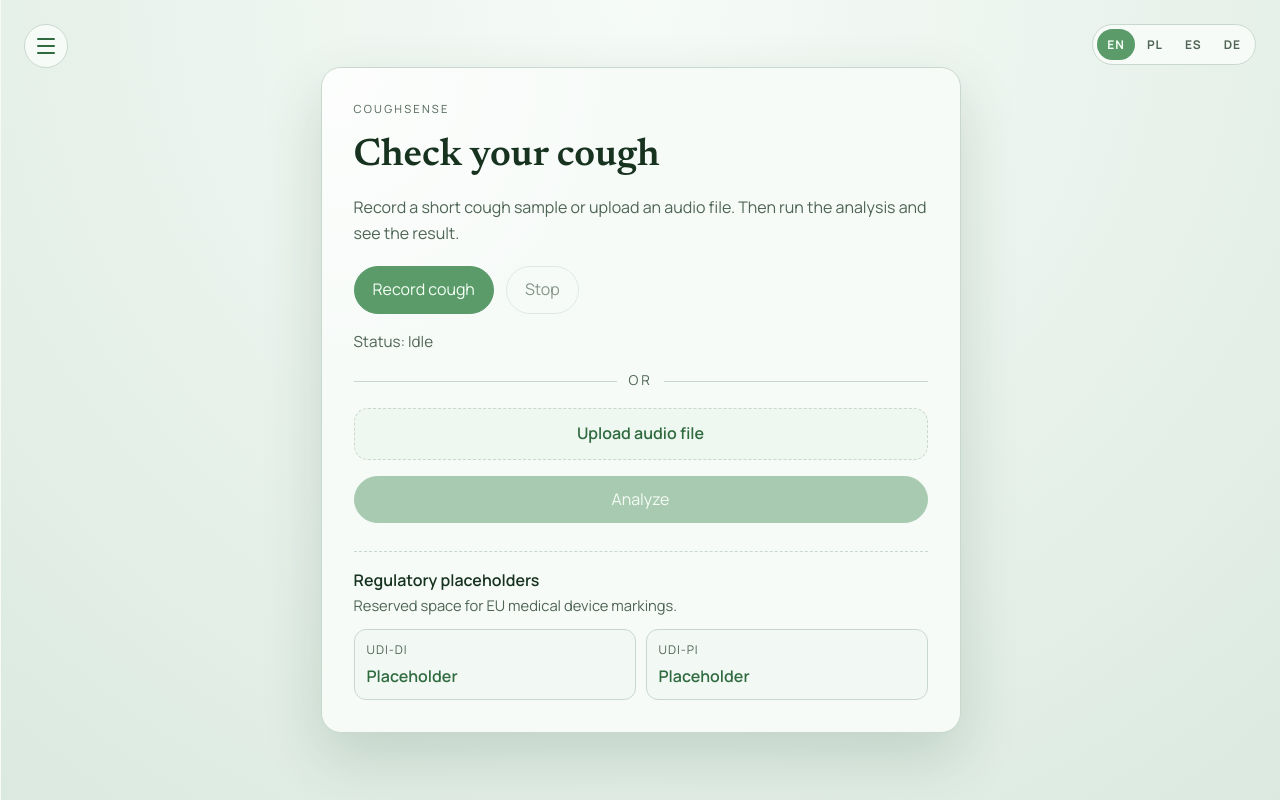
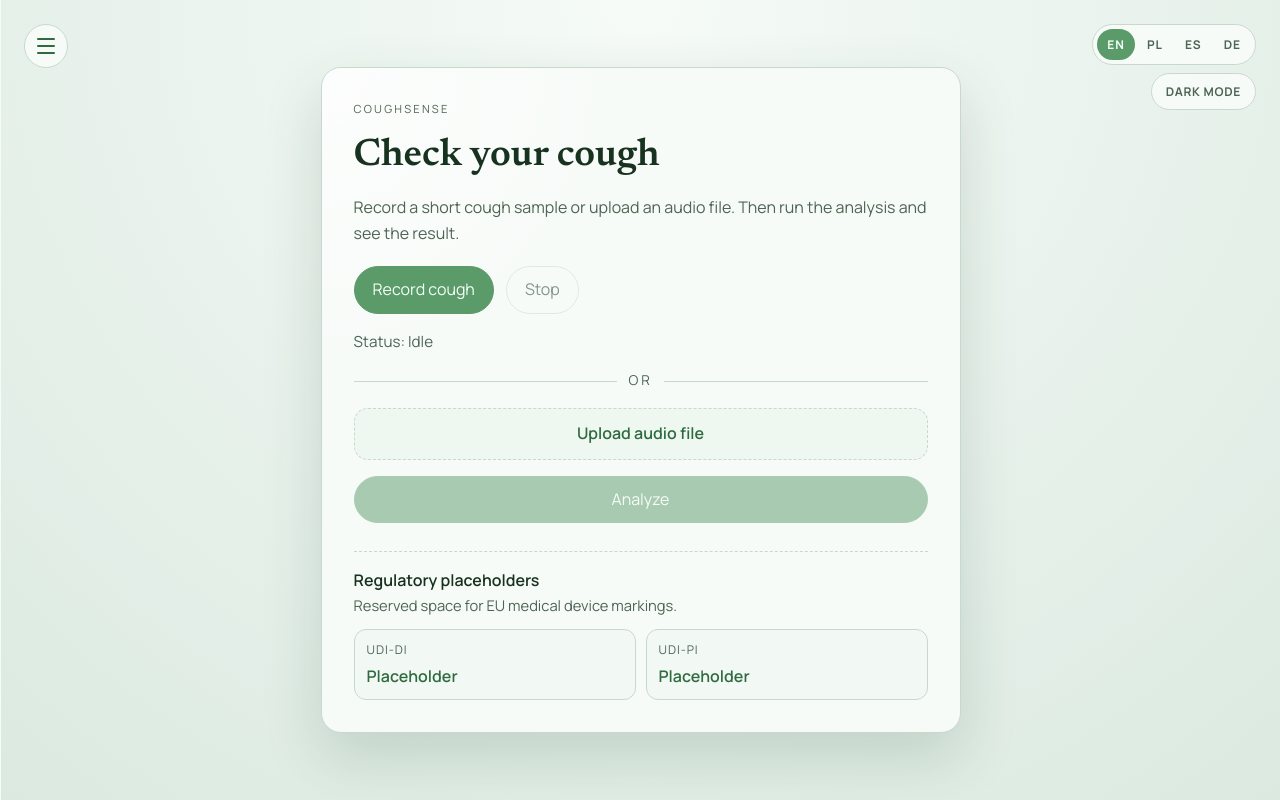
Before and after one commit to arkadiusoo/CoughSense-frontend, a React (Vite) app: page / in a window 1280 px wide. Built offline with nearby package versions, Linux system fonts and the light colour scheme.

Commit message:
dark mode implemented

```diff
--- a/src/App.jsx
+++ b/src/App.jsx
@@ -7,6 +7,7 @@
 
 const DEFAULT_SIDEBAR_WIDTH = 320;
 const LANGUAGE_STORAGE_KEY = "coughsense.language";
+const THEME_STORAGE_KEY = "coughsense.theme";
 const RESULT_INDEX_BY_TEXT = (() => {
   const map = new Map();
   Object.values(translations).forEach((entry) => {
@@ -73,6 +74,21 @@
   return "en";
 }
 
+function getInitialTheme() {
+  if (typeof window === "undefined") {
+    return "light";
+  }
+
+  const stored = window.localStorage.getItem(THEME_STORAGE_KEY);
+  if (stored === "dark" || stored === "light") {
+    return stored;
+  }
+
+  return window.matchMedia?.("(prefers-color-scheme: dark)").matches
+    ? "dark"
+    : "light";
+}
+
 export default function App() {
   const [selectedFile, setSelectedFile] = useState(null);
   const [stage, setStage] = useState("input");
@@ -83,6 +99,7 @@
   const [isResizing, setIsResizing] = useState(false);
   const [language, setLanguage] = useState(() => getInitialLanguage());
   const [showDisclaimer, setShowDisclaimer] = useState(false);
+  const [theme, setTheme] = useState(() => getInitialTheme());
 
   const { history, addEntry } = useAnalysisHistory();
   const t = translations[language] ?? translations.en;
@@ -126,6 +143,16 @@
       window.localStorage.setItem(LANGUAGE_STORAGE_KEY, language);
     }
   }, [language]);
+
+  useEffect(() => {
+    if (typeof document !== "undefined") {
+      document.documentElement.dataset.theme = theme;
+    }
+
+    if (typeof window !== "undefined") {
+      window.localStorage.setItem(THEME_STORAGE_KEY, theme);
+    }
+  }, [theme]);
 
   useEffect(() => {
     if (!audioBlob) {
@@ -200,6 +227,10 @@
     setShowDisclaimer(false);
   };
 
+  const handleToggleTheme = () => {
+    setTheme((value) => (value === "dark" ? "light" : "dark"));
+  };
+
   const handleReset = () => {
     setStage("input");
     setProgress(0);
@@ -271,6 +302,7 @@
         <span />
       </button>
 
+      <div className="top-controls">
         <div className="lang-switcher" aria-label={t.languageLabel}>
           <button
             type="button"
@@ -307,6 +339,16 @@
             aria-label={t.languageGermanLabel}
           >
             DE
+          </button>
+        </div>
+        <button
+          type="button"
+          className="theme-toggle"
+          onClick={handleToggleTheme}
+          aria-label={theme === "dark" ? t.themeLightLabel : t.themeDarkLabel}
+          aria-pressed={theme === "dark"}
+        >
+          {theme === "dark" ? t.themeLightLabel : t.themeDarkLabel}
         </button>
       </div>
 
--- a/src/i18n/translations.js
+++ b/src/i18n/translations.js
@@ -30,6 +30,9 @@
     languagePolishLabel: "Switch to Polish",
     languageSpanishLabel: "Switch to Spanish",
     languageGermanLabel: "Switch to German",
+    themeLabel: "Theme",
+    themeDarkLabel: "Dark mode",
+    themeLightLabel: "Light mode",
     disclaimerTitle: "Important notice",
     disclaimerBody:
       "This tool does not replace a medical consultation. The analysis result may be incorrect. If you have any doubts about your health, consult a doctor.",
@@ -80,6 +83,9 @@
     languagePolishLabel: "Zmień na polski",
     languageSpanishLabel: "Zmień na hiszpański",
     languageGermanLabel: "Zmień na niemiecki",
+    themeLabel: "Motyw",
+    themeDarkLabel: "Tryb ciemny",
+    themeLightLabel: "Tryb jasny",
     disclaimerTitle: "Ważna informacja",
     disclaimerBody:
       "To narzędzie nie zastępuje konsultacji lekarskiej. Wynik analizy może być błędny. Jeśli masz jakiekolwiek wątpliwości dotyczące zdrowia, skonsultuj się z lekarzem.",
@@ -131,6 +137,9 @@
     languagePolishLabel: "Cambiar a polaco",
     languageSpanishLabel: "Cambiar a español",
     languageGermanLabel: "Cambiar a alemán",
+    themeLabel: "Tema",
+    themeDarkLabel: "Modo oscuro",
+    themeLightLabel: "Modo claro",
     disclaimerTitle: "Aviso importante",
     disclaimerBody:
       "Esta herramienta no reemplaza una consulta médica. El resultado del análisis puede ser incorrecto. Si tienes dudas sobre tu salud, consulta a un médico.",
@@ -182,6 +191,9 @@
     languagePolishLabel: "Zu Polnisch wechseln",
     languageSpanishLabel: "Zu Spanisch wechseln",
     languageGermanLabel: "Zu Deutsch wechseln",
+    themeLabel: "Thema",
+    themeDarkLabel: "Dunkler Modus",
+    themeLightLabel: "Heller Modus",
     disclaimerTitle: "Wichtiger Hinweis",
     disclaimerBody:
       "Dieses Tool ersetzt keine ärztliche Konsultation. Das Analyseergebnis kann falsch sein. Wenn Sie Zweifel an Ihrer Gesundheit haben, wenden Sie sich an einen Arzt.",
--- a/src/styles/app.css
+++ b/src/styles/app.css
@@ -1,6 +1,11 @@
 .app {
   min-height: 100vh;
-  background: radial-gradient(1200px circle at top, #f6fbf7 0%, #e5f0e9 55%, #d6e6dc 100%);
+  background: radial-gradient(
+    1200px circle at top,
+    var(--bg-1) 0%,
+    var(--bg-2) 55%,
+    var(--bg-3) 100%
+  );
   position: relative;
 }
 
@@ -49,17 +54,24 @@
   z-index: 10;
 }
 
-.lang-switcher {
+.top-controls {
   position: fixed;
   top: 24px;
   right: 24px;
+  display: flex;
+  flex-direction: column;
+  gap: 8px;
+  align-items: flex-end;
+  z-index: 10;
+}
+
+.lang-switcher {
   display: flex;
   gap: 2px;
   padding: 4px;
   border-radius: 999px;
   border: 1px solid var(--border);
   background: var(--card);
-  z-index: 10;
   flex-wrap: wrap;
   max-width: 220px;
 }
@@ -86,6 +98,18 @@
   background: var(--accent);
   color: #f4fff6;
   border-radius: 999px;
+}
+
+.theme-toggle {
+  border-radius: 999px;
+  border: 1px solid var(--border);
+  background: var(--card);
+  padding: 8px 14px;
+  font-size: 0.75rem;
+  font-weight: 700;
+  letter-spacing: 0.06em;
+  text-transform: uppercase;
+  color: var(--muted);
 }
 
 .menu-button span {
@@ -141,7 +165,7 @@
 }
 
 .history-item {
-  background: #eef6f0;
+  background: var(--surface-alt);
   border: 1px solid var(--border);
   border-radius: 12px;
   padding: 12px;
@@ -192,7 +216,7 @@
   content: "";
   position: absolute;
   inset: 0;
-  background: radial-gradient(500px circle at top left, rgba(255, 255, 255, 0.7), transparent 60%);
+  background: radial-gradient(500px circle at top left, var(--card-glow), transparent 60%);
   pointer-events: none;
 }
 
@@ -264,7 +288,7 @@
   padding: 12px;
   border-radius: 14px;
   border: 1px dashed var(--border);
-  background: #eff7f1;
+  background: var(--upload);
   font-weight: 600;
   color: var(--accent-dark);
   cursor: pointer;
@@ -282,7 +306,7 @@
   align-items: center;
   justify-content: space-between;
   gap: 12px;
-  background: #f4faf6;
+  background: var(--surface);
   border-radius: 12px;
   padding: 12px 14px;
   border: 1px solid var(--border);
@@ -307,7 +331,7 @@
 button {
   border-radius: 999px;
   border: 1px solid var(--border);
-  background: #ffffff;
+  background: var(--card);
   color: var(--text);
   padding: 10px 18px;
   font-weight: 600;
@@ -317,7 +341,7 @@
 
 button:hover:not(:disabled) {
   transform: translateY(-1px);
-  box-shadow: 0 10px 20px rgba(27, 62, 40, 0.12);
+  box-shadow: 0 10px 20px var(--hover-shadow);
   border-color: var(--accent);
 }
 
@@ -354,13 +378,13 @@
 .progress-track {
   height: 10px;
   border-radius: 999px;
-  background: #d7e7dc;
+  background: var(--progress-track);
   overflow: hidden;
 }
 
 .progress-bar {
   height: 100%;
-  background: linear-gradient(90deg, #6fb081 0%, #4b8d63 100%);
+  background: linear-gradient(90deg, var(--progress-start) 0%, var(--progress-end) 100%);
   width: 0%;
   transition: width 200ms ease;
 }
@@ -383,7 +407,7 @@
 .modal-backdrop {
   position: fixed;
   inset: 0;
-  background: rgba(21, 39, 28, 0.45);
+  background: var(--modal-backdrop);
   display: flex;
   align-items: center;
   justify-content: center;
@@ -447,7 +471,7 @@
   padding: 10px 12px;
   border-radius: 12px;
   border: 1px solid var(--border);
-  background: #f2f8f4;
+  background: var(--surface);
 }
 
 .regulatory-label {
@@ -505,7 +529,7 @@
   }
 
   .menu-button,
-  .lang-switcher {
+  .top-controls {
     top: 16px;
   }
 
@@ -513,8 +537,11 @@
     left: 16px;
   }
 
+  .top-controls {
+    right: 16px;
+  }
+
   .lang-switcher {
-    right: 16px;
     max-width: 180px;
   }
 
--- a/src/styles/index.css
+++ b/src/styles/index.css
@@ -2,6 +2,9 @@
 
 :root {
   --bg: #e9f3ec;
+  --bg-1: #f6fbf7;
+  --bg-2: #e5f0e9;
+  --bg-3: #d6e6dc;
   --card: #f7fbf8;
   --text: #17331f;
   --muted: #4e6454;
@@ -10,10 +13,43 @@
   --border: #c9d8ce;
   --shadow: rgba(19, 60, 36, 0.16);
   --ring: rgba(91, 155, 106, 0.35);
+  --surface: #f2f8f4;
+  --surface-alt: #eef6f0;
+  --upload: #eff7f1;
+  --progress-track: #d7e7dc;
+  --progress-start: #6fb081;
+  --progress-end: #4b8d63;
+  --modal-backdrop: rgba(21, 39, 28, 0.45);
+  --card-glow: rgba(255, 255, 255, 0.7);
+  --hover-shadow: rgba(27, 62, 40, 0.12);
   color: var(--text);
   background-color: var(--bg);
   font-family: "Manrope", "Segoe UI", sans-serif;
   line-height: 1.6;
+}
+
+[data-theme="dark"] {
+  --bg: #0d1511;
+  --bg-1: #0f1b15;
+  --bg-2: #101f18;
+  --bg-3: #0d1813;
+  --card: #16241c;
+  --text: #edf5ef;
+  --muted: #a3b6aa;
+  --accent: #67b984;
+  --accent-dark: #9fe0b8;
+  --border: #2b3a32;
+  --shadow: rgba(0, 0, 0, 0.35);
+  --ring: rgba(103, 185, 132, 0.4);
+  --surface: #1d2c23;
+  --surface-alt: #1a2a21;
+  --upload: #1c2b22;
+  --progress-track: #24362c;
+  --progress-start: #6fbf8a;
+  --progress-end: #4f9b72;
+  --modal-backdrop: rgba(7, 11, 9, 0.6);
+  --card-glow: rgba(255, 255, 255, 0.08);
+  --hover-shadow: rgba(0, 0, 0, 0.4);
 }
 
 * {
```
Lines whose indentation alone changed are shown as unchanged.
